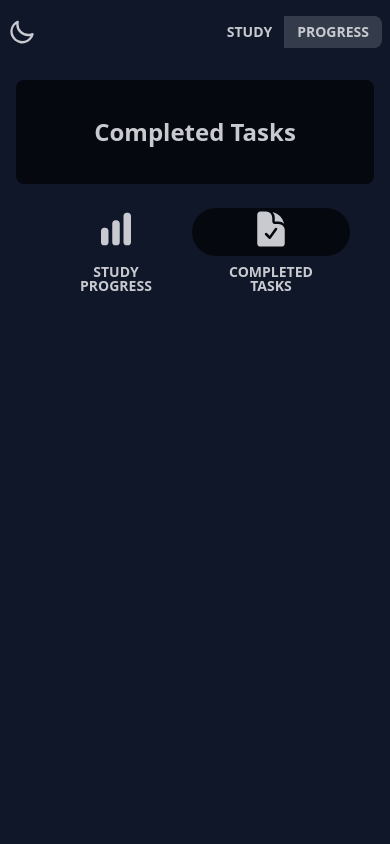
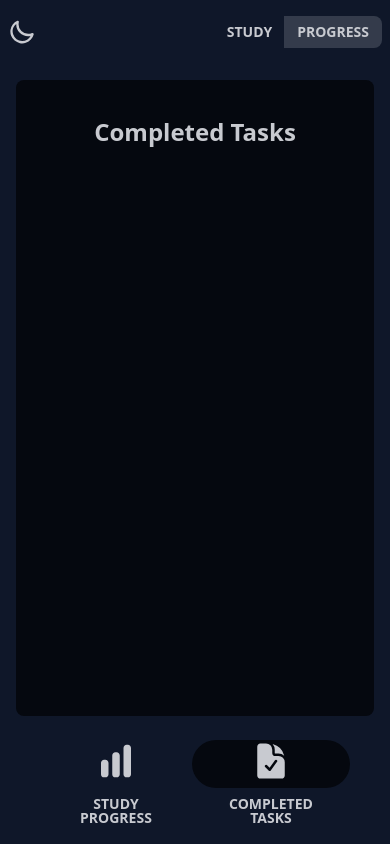
Before and after one commit to etretf/pomodoro-app, a React (Vite) app in the folder pomodoro-react/: page /progress in a window 390 px wide. Both pictures are taken after a click on the button "COMPLETED TASKS". Built offline with nearby package versions, Linux system fonts and the light colour scheme.

Commit message:
Full height progress fix

```diff
--- a/pomodoro-react/src/App.css
+++ b/pomodoro-react/src/App.css
@@ -150,8 +150,9 @@ p {
     min-height: 80%;
     grid-template-rows: 2fr 0fr;
  }
- /* .progress-chart, .tasks{
- } */
+ .progress-chart, .tasks{
+    min-height: 100%;
+ }
 }
 
 
--- a/pomodoro-react/src/components/Progress.jsx
+++ b/pomodoro-react/src/components/Progress.jsx
@@ -168,7 +168,7 @@ export default function Progress(props){
     }
 
     return(
-        <div className="container flex flex-col gap-4 min-h-fit p-4">
+        <div className="h-full container flex flex-col gap-4 min-h-fit p-4">
             {/*
             <div className="rounded-lg col-span-2 flex flex-col items-center bg-base-200 p-5 progress-data">
                 <h2 className="p-5">My progress</h2>
@@ -202,7 +202,7 @@ export default function Progress(props){
                 </div>
 
             </div>
-            <div className={`rounded-lg col-span-2 p-4 items-center bg-base-200 to-do-component max-container ${props.openTab === 'tasks' || props.openTab ==='all' ? 'flex flex-col' : 'hidden'}`}>
+            <div className={`tasks rounded-lg col-span-2 p-4 items-center bg-base-200 to-do-component max-container ${props.openTab === 'tasks' || props.openTab ==='all' ? 'flex flex-col' : 'hidden'}`}>
                 <h2 className="p-5">Completed Tasks</h2>
                 {toDoItems.map((task, index) => <CompletedTask key={index} {...task}/>)}
             </div>
```
